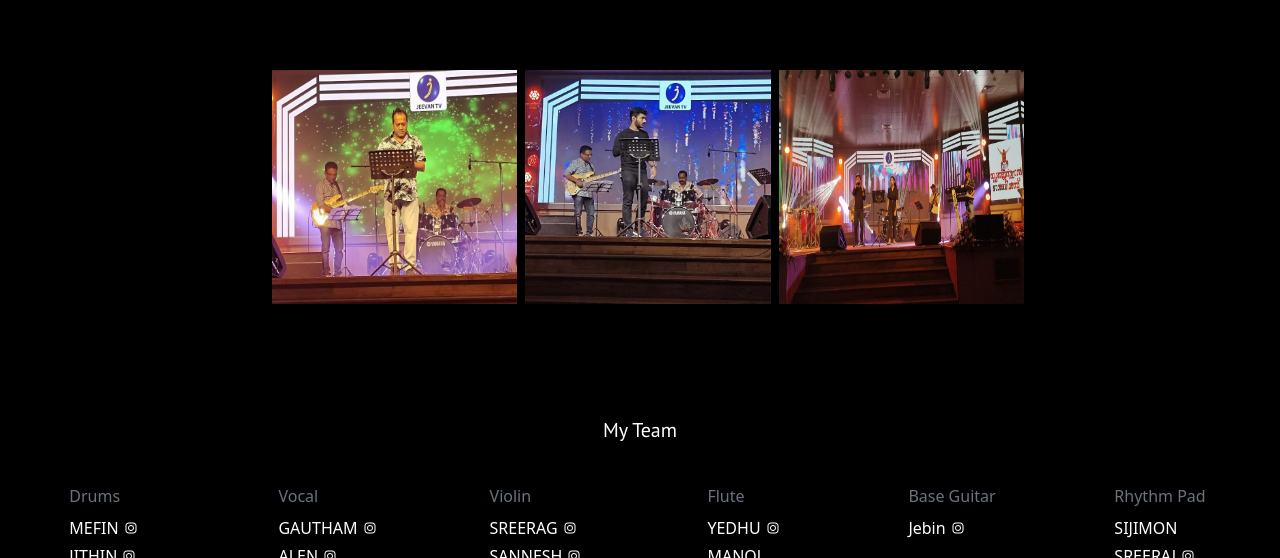
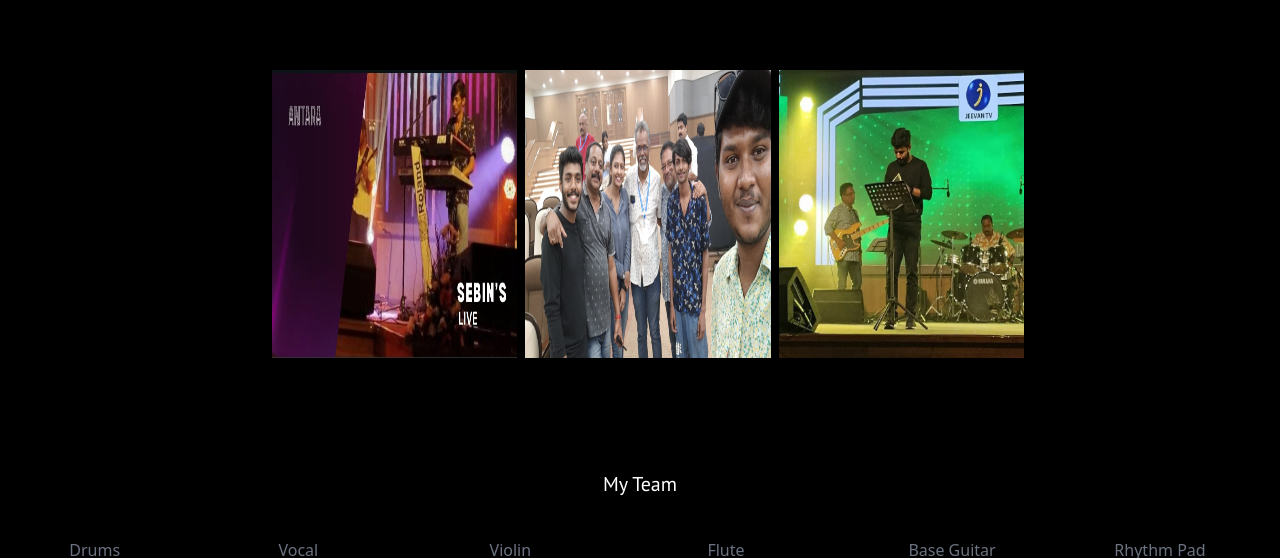
Before and after one commit to nidhin29/Music-Portfolio, a website: page public/index.html in a window 1280 px wide. Shown: the part 749-1307 px from the top of the page. Drawn offline with Linux system fonts and the light colour scheme; a web font is replaced by a local one.

Commit message:
height issue fixed

```diff
--- a/public/index.html
+++ b/public/index.html
@@ -88,14 +88,14 @@
             </div>
             <div class="flex justify-center items-center max-w-3xl  mt-16">
             <div id="imgd" class=" p-4 gap-4 sm:gap-2 flex overflow-hidden">
-                <img class="w-[calc(100%/1)] sm:w-[calc(100%/2)]  md:w-[calc(100%/3)] " src="./video/WhatsApp Image 2024-07-23 at 22.36.41.jpeg" alt="">
-            <img class="w-[calc(100%/1)] sm:w-[calc(100%/2)]  md:w-[calc(100%/3)]" src="./img/WhatsApp Image 2024-07-19 at 23.38.43.jpeg" alt="">
-            <img class="w-[calc(100%/1)] sm:w-[calc(100%/2)]  md:w-[calc(100%/3)] " src="./img/WhatsApp Image 2024-07-19 at 23.44.02.jpeg" alt="">
-            <img class="w-[calc(100%/1)] sm:w-[calc(100%/2)]  md:w-[calc(100%/3)] " src="./img/WhatsApp Image 2024-07-19 at 23.44.18 (1).jpeg" alt="">
-            <img class="w-[calc(100%/1)] sm:w-[calc(100%/2)]  md:w-[calc(100%/3)] " src="./img/WhatsApp Image 2024-07-19 at 23.44.18 (2).jpeg" alt="">
-            <img class="w-[calc(100%/1)] sm:w-[calc(100%/2)]  md:w-[calc(100%/3)] " src="./img/WhatsApp Image 2024-07-19 at 23.44.19.jpeg" alt="">
-            <img class="w-[calc(100%/1)] sm:w-[calc(100%/2)]  md:w-[calc(100%/3)] " src="./img/IMG-20240715-WA0045.jpg" alt="">
-            <img class="w-[calc(100%/1)] sm:w-[calc(100%/2)]  md:w-[calc(100%/3)] " src="./img/IMG-20240720-WA0035.jpg" alt="">
+                <img class="w-[calc(100%/1)] sm:w-[calc(100%/2)]  md:w-[calc(100%/3)] h-72" src="./video/WhatsApp Image 2024-07-23 at 22.36.41.jpeg" alt="">
+            <img class="w-[calc(100%/1)] sm:w-[calc(100%/2)]  md:w-[calc(100%/3)] h-72" src="./img/WhatsApp Image 2024-07-19 at 23.38.43.jpeg" alt="">
+            <img class="w-[calc(100%/1)] sm:w-[calc(100%/2)]  md:w-[calc(100%/3)] h-72" src="./img/WhatsApp Image 2024-07-19 at 23.44.02.jpeg" alt="">
+            <img class="w-[calc(100%/1)] sm:w-[calc(100%/2)]  md:w-[calc(100%/3)] h-72" src="./img/WhatsApp Image 2024-07-19 at 23.44.18 (1).jpeg" alt="">
+            <img class="w-[calc(100%/1)] sm:w-[calc(100%/2)]  md:w-[calc(100%/3)] h-72" src="./img/WhatsApp Image 2024-07-19 at 23.44.18 (2).jpeg" alt="">
+            <img class="w-[calc(100%/1)] sm:w-[calc(100%/2)]  md:w-[calc(100%/3)] h-72" src="./img/WhatsApp Image 2024-07-19 at 23.44.19.jpeg" alt="">
+            <img class="w-[calc(100%/1)] sm:w-[calc(100%/2)]  md:w-[calc(100%/3)] h-72" src="./img/IMG-20240715-WA0045.jpg" alt="">
+            <img class="w-[calc(100%/1)] sm:w-[calc(100%/2)]  md:w-[calc(100%/3)] h-72" src="./img/IMG-20240720-WA0035.jpg" alt="">
            </div>
            </div>
             </div>
--- a/public/index.js
+++ b/public/index.js
@@ -107,4 +107,4 @@ updateImages();
 window.addEventListener('resize', updateImages);
 
 
-setInterval(updateImages, 5000);
+setInterval(updateImages, 8000);
```
Also changed, not shown: public/output.css.
